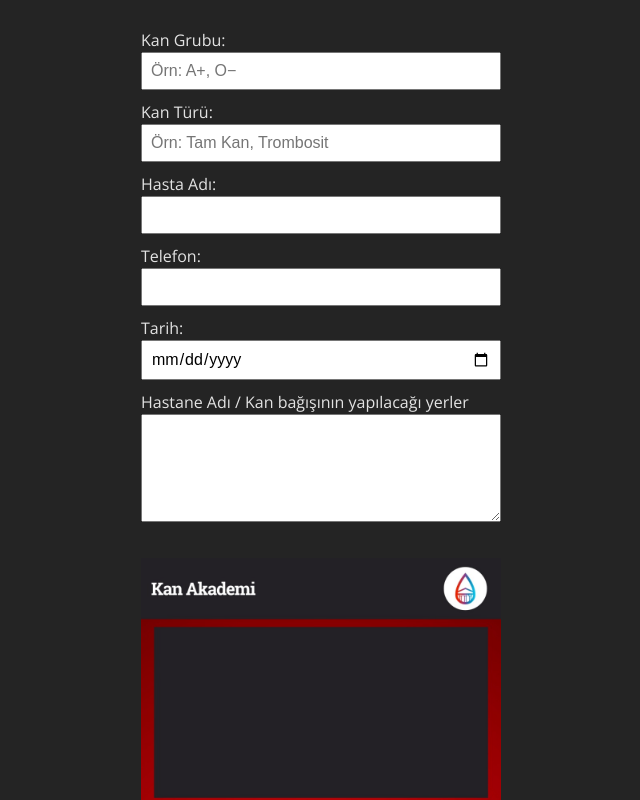
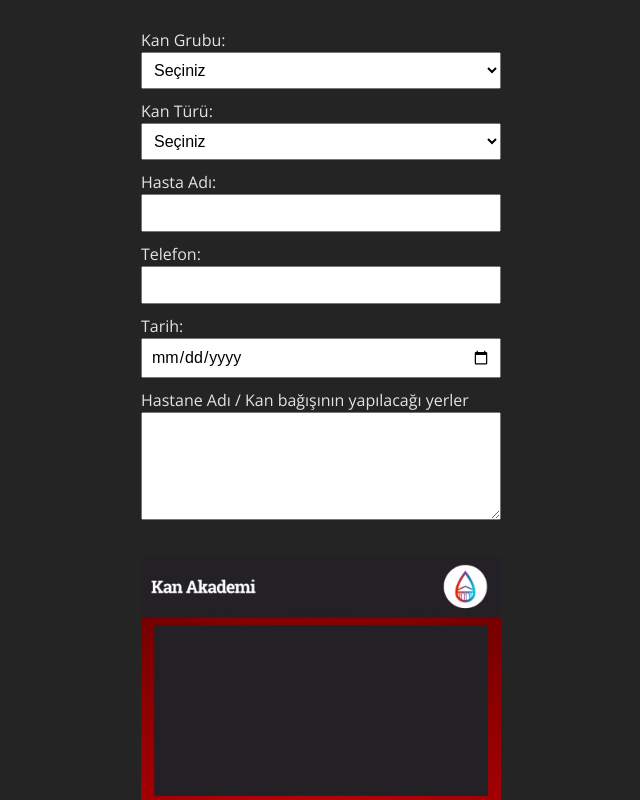
Before and after one commit to sertunc/kan-akademi-ilan-formu, a React (Vite) app: page / in a window 1280 px wide. Shown: the top 800 px of the page, without its empty margins (319-959 px from the left). Built offline with nearby package versions, Linux system fonts and the light colour scheme.

Commit message:
refactor: update BloodDonationForm to use select inputs for blood group and type

```diff
--- a/src/components/BloodDonationForm.css
+++ b/src/components/BloodDonationForm.css
@@ -18,7 +18,7 @@
   max-width: 360px;
 }
 
-input {
+input, select {
   width: 100%;
   padding: 8px;
   font-size: 16px;
@@ -40,7 +40,7 @@ input {
 }
 
 /* KOORDİNATA GÖRE YAZILAR */
-input, textarea {
+input, select, textarea {
   width: 100%;
   padding: 8px;
   font-size: 16px;
--- a/src/components/BloodDonationForm.tsx
+++ b/src/components/BloodDonationForm.tsx
@@ -1,4 +1,4 @@
-import  { useState } from "react";
+import { useState } from "react";
 import "./BloodDonationForm.css";
 
 export default function BloodDonationForm() {
@@ -11,9 +11,7 @@ export default function BloodDonationForm() {
     hospital: "",
   });
 
-  const handleChange = (
-    e: React.ChangeEvent<HTMLInputElement | HTMLTextAreaElement>
-  ) => {
+  const handleChange = (e: React.ChangeEvent<HTMLInputElement | HTMLTextAreaElement | HTMLSelectElement>) => {
     setFormData({ ...formData, [e.target.name]: e.target.value });
   };
 
@@ -23,23 +21,36 @@ export default function BloodDonationForm() {
       <form className="form">
         <label>
           Kan Grubu:
-          <input
-            type="text"
+          <select
             name="bloodGroup"
             value={formData.bloodGroup}
             onChange={handleChange}
-            placeholder="Örn: A+, O−"
-          />
+          >
+            <option value="">Seçiniz</option>
+            <option value="A RH (+)">A RH (+)</option>
+            <option value="A RH (-)">A RH (-)</option>
+            <option value="B RH (+)">B RH (+)</option>
+            <option value="B RH (-)">B RH (-)</option>
+            <option value="AB RH (+)">AB RH (+)</option>
+            <option value="AB RH (-)">AB RH (-)</option>
+            <option value="O RH (+)">O RH (+)</option>
+            <option value="O RH (-)">O RH (-)</option>
+          </select>
         </label>
         <label>
           Kan Türü:
-          <input
-            type="text"
+          <select
             name="bloodType"
             value={formData.bloodType}
             onChange={handleChange}
-            placeholder="Örn: Tam Kan, Trombosit"
-          />
+          >
+            <option value="">Seçiniz</option>
+            <option value="Kırmızı Kan">Kırmızı Kan</option>
+            <option value="Trombosit">Trombosit</option>
+            <option value="Granülosit">Granülosit</option>
+            <option value="Plazma">Plazma</option>
+            <option value="Kök Hücre">Kök Hücre</option>
+          </select>
         </label>
         <label>
           Hasta Adı:
@@ -81,15 +92,25 @@ export default function BloodDonationForm() {
 
       {/* GÖRSEL + YAZILAR */}
       <div className="image-wrapper">
-        <img src="kan-akademi-ilan-template-1.jpg" alt="Template" className="background-image" />
+        <img
+          src="kan-akademi-ilan-template-1.jpg"
+          alt="Template"
+          className="background-image"
+        />
 
         {/* KAN GRUBU */}
-        <div className="text-item blood-group" style={{ top: "80px", left: "62px" }}>
+        <div
+          className="text-item blood-group"
+          style={{ top: "80px", left: "62px" }}
+        >
           {formData.bloodGroup}
         </div>
 
         {/* KAN TÜRÜ */}
-        <div className="text-item blood-type" style={{ top: "180px", left: "85px" }}>
+        <div
+          className="text-item blood-type"
+          style={{ top: "180px", left: "85px" }}
+        >
           {formData.bloodType}
         </div>
 
@@ -115,7 +136,6 @@ export default function BloodDonationForm() {
         >
           {formData.hospital}
         </div>
-
       </div>
     </div>
   );
```
